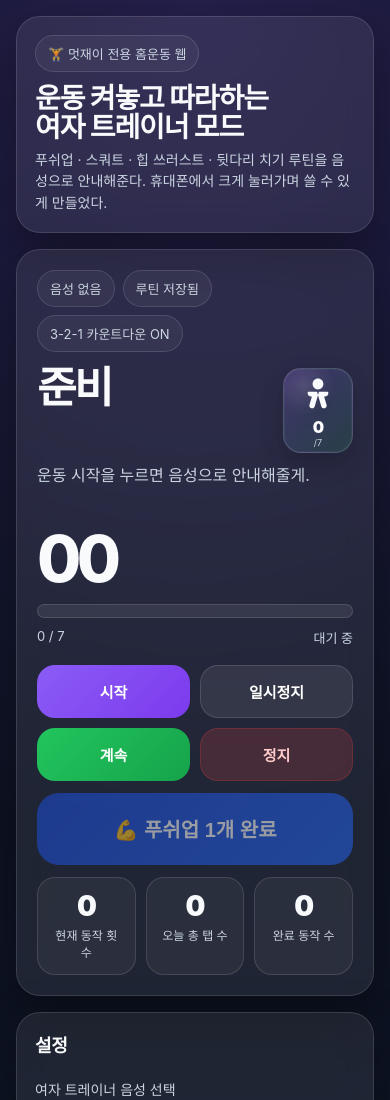
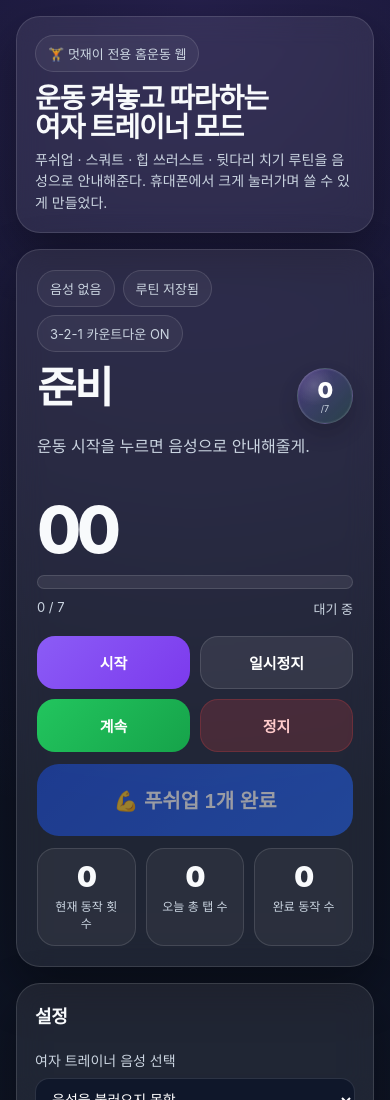
Before and after one commit to angele-eda/Finding-a-way, a plain HTML site: page index.html in a window 390 px wide. Shown: the top 1100 px of the page. Drawn offline with Linux system fonts and the light colour scheme.

Commit message:
index.html 업데이트

```diff
--- a/index.html
+++ b/index.html
@@ -15,7 +15,6 @@
     --muted:#cbd5e1;
     --accent:#8b5cf6;
     --accent2:#22c55e;
-    --accent3:#f59e0b;
     --danger:#ef4444;
     --shadow:0 20px 50px rgba(0,0,0,.35);
     --radius:24px;
@@ -122,66 +121,49 @@
     word-break:keep-all;
   }
 
-  .silhouette-badge{
+  .step-badge{
     flex:0 0 auto;
-    min-width:78px;
-    padding:8px 8px 6px;
-    border-radius:20px;
-    border:1px solid rgba(255,255,255,.14);
-    background:
-      radial-gradient(circle at 30% 20%, rgba(255,255,255,.12), transparent 36%),
-      linear-gradient(135deg, rgba(139,92,246,.22), rgba(34,197,94,.14));
+    width:58px;
+    height:58px;
+    border-radius:50%;
     display:flex;
     flex-direction:column;
     align-items:center;
     justify-content:center;
-    gap:5px;
+    border:1px solid rgba(255,255,255,.14);
+    background:
+      radial-gradient(circle at 30% 30%, rgba(255,255,255,.16), transparent 38%),
+      linear-gradient(135deg, rgba(139,92,246,.32), rgba(34,197,94,.16));
     box-shadow:
-      inset 0 0 0 1px rgba(255,255,255,.04),
-      0 10px 24px rgba(0,0,0,.18);
+      inset 0 0 0 1px rgba(255,255,255,.05),
+      0 10px 20px rgba(0,0,0,.18);
   }
 
-  .silhouette-badge.rest{
+  .step-badge.rest{
     background:
-      radial-gradient(circle at 30% 20%, rgba(255,255,255,.10), transparent 36%),
-      linear-gradient(135deg, rgba(96,165,250,.18), rgba(148,163,184,.12));
+      radial-gradient(circle at 30% 30%, rgba(255,255,255,.14), transparent 38%),
+      linear-gradient(135deg, rgba(96,165,250,.22), rgba(148,163,184,.14));
   }
 
-  .silhouette-badge.done{
+  .step-badge.done{
     background:
-      radial-gradient(circle at 30% 20%, rgba(255,255,255,.12), transparent 36%),
-      linear-gradient(135deg, rgba(34,197,94,.24), rgba(16,185,129,.16));
+      radial-gradient(circle at 30% 30%, rgba(255,255,255,.16), transparent 38%),
+      linear-gradient(135deg, rgba(34,197,94,.36), rgba(16,185,129,.18));
   }
 
-  .silhouette-icon{
-    width:34px;
-    height:42px;
-    display:block;
-    filter:drop-shadow(0 4px 10px rgba(0,0,0,.18));
-  }
-
-  .silhouette-icon path{
-    fill:#f8fafc;
-  }
-
-  .step-text{
-    text-align:center;
-    line-height:1.05;
-  }
-
-  .step-text strong{
-    display:block;
-    font-size:18px;
+  .step-num{
+    font-size:23px;
     font-weight:900;
+    line-height:1;
     letter-spacing:-.04em;
     color:#fff;
   }
 
-  .step-text span{
-    display:block;
-    font-size:10px;
+  .step-total{
+    margin-top:3px;
+    font-size:9px;
     color:var(--muted);
-    margin-top:2px;
+    line-height:1;
   }
 
   .detail{
@@ -406,22 +388,16 @@
   }
 
   @media (max-width: 520px){
-    .silhouette-badge{
-      min-width:70px;
-      padding:7px 7px 5px;
-      border-radius:18px;
+    .step-badge{
+      width:56px;
+      height:56px;
     }
 
-    .silhouette-icon{
-      width:30px;
-      height:38px;
+    .step-num{
+      font-size:22px;
     }
 
-    .step-text strong{
-      font-size:16px;
-    }
-
-    .step-text span{
+    .step-total{
       font-size:9px;
     }
   }
@@ -456,14 +432,9 @@
           <div class="exercise" id="exerciseName">준비</div>
         </div>
 
-        <div class="silhouette-badge" id="stepBadge">
-          <svg class="silhouette-icon" id="stepSilhouette" viewBox="0 0 64 80" aria-hidden="true">
-            <path d="M32 6c6.6 0 12 5.4 12 12s-5.4 12-12 12-12-5.4-12-12S25.4 6 32 6Zm-8 29h16c7.2 0 13 5.8 13 13v10c0 2.8-2.2 5-5 5h-4v11c0 3.3-2.7 6-6 6s-6-2.7-6-6V63h-4v11c0 3.3-2.7 6-6 6s-6-2.7-6-6V63h-4c-2.8 0-5-2.2-5-5V48c0-7.2 5.8-13 13-13Z"/>
-          </svg>
-          <div class="step-text">
-            <strong id="stepBadgeNum">0</strong>
-            <span id="stepBadgeTotal">/7</span>
-          </div>
+        <div class="step-badge" id="stepBadge">
+          <div class="step-num" id="stepBadgeNum">0</div>
+          <div class="step-total" id="stepBadgeTotal">/7</div>
         </div>
       </div>
 
@@ -621,7 +592,6 @@
   const stepBadge = document.getElementById("stepBadge");
   const stepBadgeNum = document.getElementById("stepBadgeNum");
   const stepBadgeTotal = document.getElementById("stepBadgeTotal");
-  const stepSilhouette = document.getElementById("stepSilhouette");
 
   const exerciseSecInput = document.getElementById("exerciseSec");
   const restSecInput = document.getElementById("restSec");
@@ -798,48 +768,24 @@
     speechSynthesis.speak(msg);
   }
 
-  function setSilhouettePose(type){
-    if(type === "rest"){
-      stepSilhouette.innerHTML = `
-        <path d="M32 7c6.1 0 11 4.9 11 11s-4.9 11-11 11-11-4.9-11-11S25.9 7 32 7Zm-7 27h14c7.7 0 14 6.3 14 14v7c0 2.2-1.8 4-4 4h-5l4 14c.9 3-1 6.1-4.1 6.9-3 .8-6.1-1-6.9-4.1L32 61l-5 14.8c-.8 3.1-3.9 4.9-6.9 4.1-3.1-.8-5-3.9-4.1-6.9l4-14h-5c-2.2 0-4-1.8-4-4v-7c0-7.7 6.3-14 14-14Z"/>
-      `;
-      return;
-    }
-
-    if(type === "done"){
-      stepSilhouette.innerHTML = `
-        <path d="M32 6c6 0 10.8 4.8 10.8 10.8S38 27.6 32 27.6 21.2 22.8 21.2 16.8 26 6 32 6Zm-9 27h6l5 10 5-10h6c7.2 0 13 5.8 13 13v8c0 2.8-2.2 5-5 5h-5l4 12c1 3-1 6.2-4.1 7.1-3.2.9-6.4-.9-7.3-4L32 60l-8.6 14.1c-.9 3.1-4.1 4.9-7.3 4-3.1-.9-5.1-4-4.1-7.1l4-12H11c-2.8 0-5-2.2-5-5v-8c0-7.2 5.8-13 13-13h4l6 7 6-7Z"/>
-      `;
-      return;
-    }
-
-    stepSilhouette.innerHTML = `
-      <path d="M32 5c6.4 0 11.5 5.1 11.5 11.5S38.4 28 32 28 20.5 22.9 20.5 16.5 25.6 5 32 5Zm-10 28h8l2.4 8.6h-.8l-6.7 22.7c-.9 3.1-4.1 4.9-7.2 4-3.1-.9-4.9-4.1-4-7.2L19 43h-3c-3.3 0-6-2.7-6-6v-2c0-1.1.9-2 2-2h10Zm20 0h10c1.1 0 2 .9 2 2v2c0 3.3-2.7 6-6 6h-3l5.3 18.1c.9 3.1-.9 6.3-4 7.2-3.1.9-6.3-.9-7.2-4L32.4 41.6h-.8L34 33h8Z"/>
-    `;
-  }
-
   function updateStepBadge(item){
     if(!item){
-      stepBadge.className = "silhouette-badge";
+      stepBadge.className = "step-badge";
       stepBadgeNum.textContent = "0";
       stepBadgeTotal.textContent = `/${routine.length}`;
-      setSilhouettePose("ready");
       return;
     }
 
     if(currentIndex >= routine.length){
-      stepBadge.className = "silhouette-badge done";
+      stepBadge.className = "step-badge done";
       stepBadgeNum.textContent = "✓";
       stepBadgeTotal.textContent = "완료";
-      setSilhouettePose("done");
       return;
     }
 
-    const isRest = item.type === "rest";
-    stepBadge.className = "silhouette-badge" + (isRest ? " rest" : "");
+    stepBadge.className = "step-badge" + (item.type === "rest" ? " rest" : "");
     stepBadgeNum.textContent = String(currentIndex + 1);
     stepBadgeTotal.textContent = `/${routine.length}`;
-    setSilhouettePose(isRest ? "rest" : "exercise");
   }
 
   function updateUI(){
@@ -914,10 +860,9 @@
       exerciseDetail.textContent = `${item.name} 시작 준비`;
       timerEl.textContent = formatTime(item.time);
       progressBar.style.width = "0%";
-      stepBadge.className = "silhouette-badge";
+      stepBadge.className = "step-badge";
       stepBadgeNum.textContent = String(currentIndex + 1);
       stepBadgeTotal.textContent = `/${routine.length}`;
-      setSilhouettePose("exercise");
 
       if(settings.voiceOn) speak(String(i));
       vibrate(80);
@@ -1012,10 +957,9 @@
     repCountEl.textContent = repCount;
     todayCountEl.textContent = todayCount;
     doneCountEl.textContent = doneCount;
-    stepBadge.className = "silhouette-badge done";
+    stepBadge.className = "step-badge done";
     stepBadgeNum.textContent = "✓";
     stepBadgeTotal.textContent = "완료";
-    setSilhouettePose("done");
     speak("운동 완료. 잘했어요.");
     vibrate([120,80,120]);
   }
```
